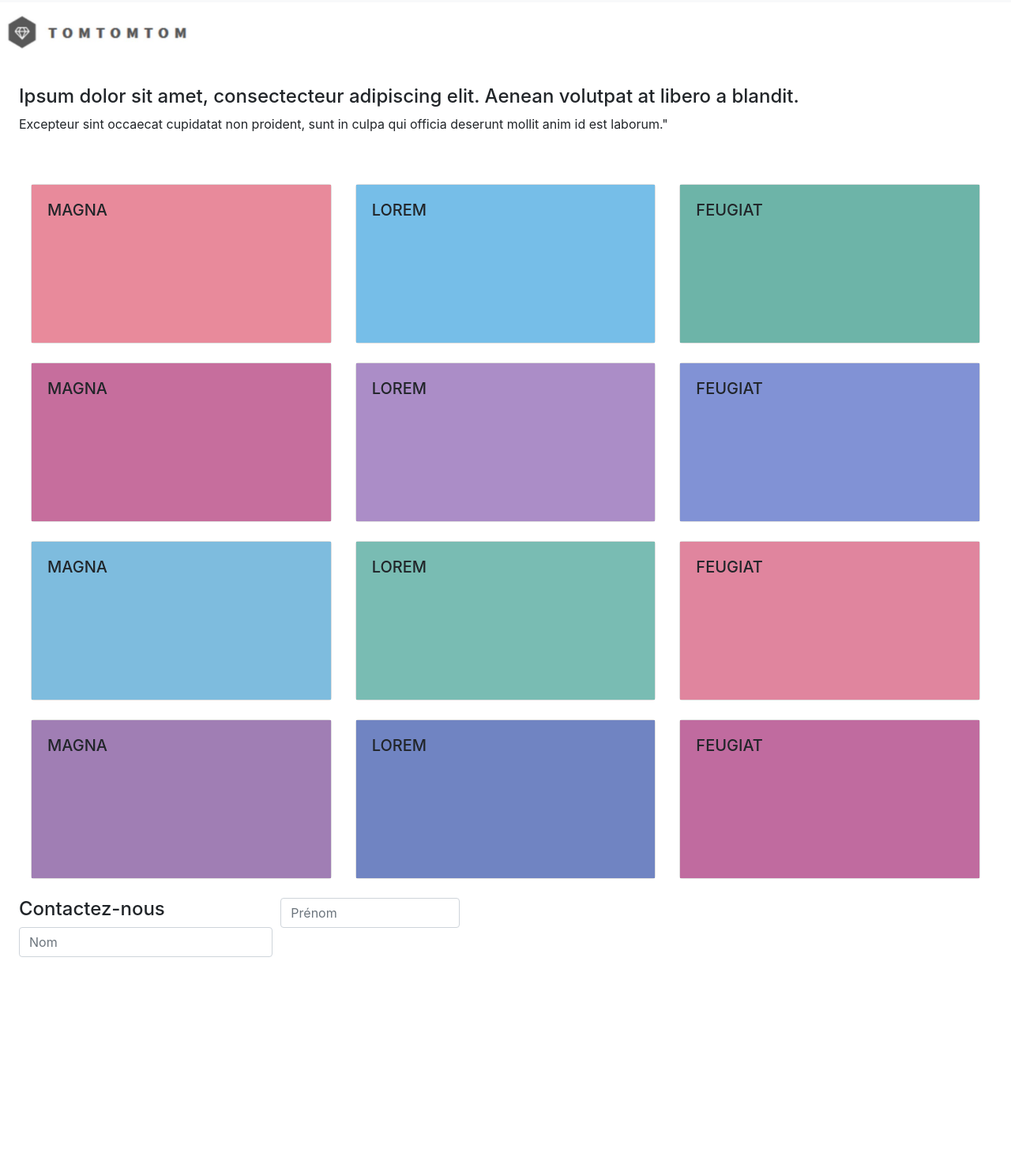
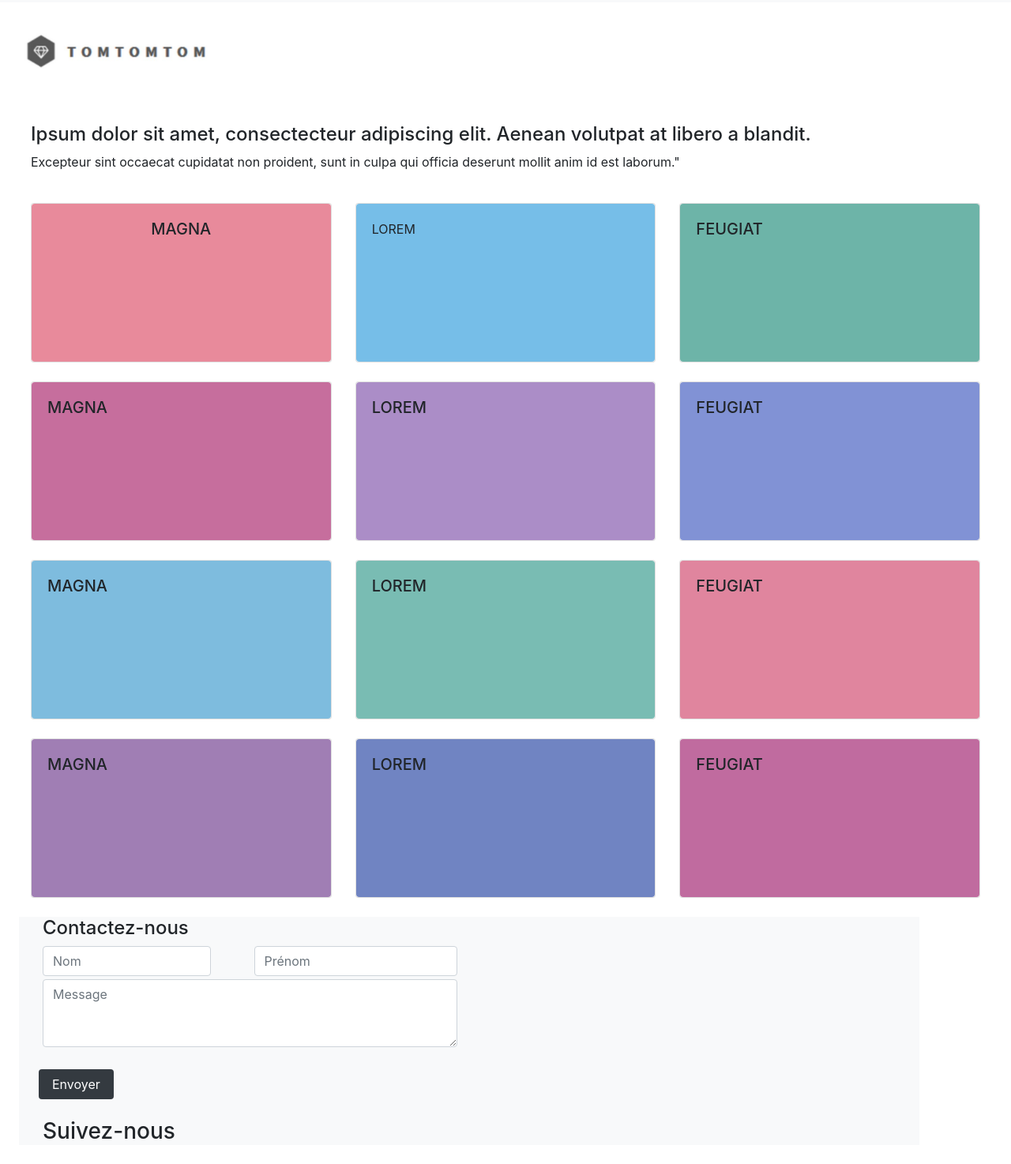
Before and after one commit to oriaRia/speedcoding-18mai20, a plain HTML site: page index.html in a window 1280 px wide. Shown: the part 53-1527 px from the top of the page at 79% size. Before the commit the page ends 1289 px from the top, so only its background shows below. Drawn offline with nearby package versions, Linux system fonts and the light colour scheme.

Commit message:
version 2

```diff
--- a/assets/css/style.css
+++ b/assets/css/style.css
@@ -2,6 +2,7 @@
 text-align: center;
 width: 100%;
 height: 200px;
+border-radius: 1px;
 
 }
 
@@ -15,7 +16,7 @@ height: 200px;
     height: 200px;
 }
 #center1 {
-
+    vertical-align: middle;
 }
 #right1 {
 
--- a/index.html
+++ b/index.html
@@ -7,7 +7,7 @@
     <link rel="stylesheet" href="https://stackpath.bootstrapcdn.com/bootstrap/4.5.0/css/bootstrap.min.css" integrity="sha384-9aIt2nRpC12Uk9gS9baDl411NQApFmC26EwAOH8WgZl5MYYxFfc+NcPb1dKGj7Sk" crossorigin="anonymous">
 </head>
 <body>
-    <div class="pos-f-t">
+    <div class="pos-f-t sticky-top">
         <div class="collapse" id="navbarToggleExternalContent">
           <div class="bg-light p-4">
             <h5 class="text-dark h4">Collapsed content</h5>
@@ -15,15 +15,15 @@
           </div>
         </div>
         <nav class="navbar navbar-light bg-light">
-          <button class="navbar-toggler" type="button" data-toggle="collapse" data-target="#navbarToggleExternalContent" aria-controls="navbarToggleExternalContent" aria-expanded="false" aria-label="Toggle navigation">
+          <button class="navbar-toggler";" type="button" data-toggle="collapse" data-target="#navbarToggleExternalContent" aria-controls="navbarToggleExternalContent" aria-expanded="false" aria-label="Toggle navigation">
             <span class="navbar-toggler-icon"></span>
           </button>
         </nav>
       </div>
-      <img src="assets/img/logo.jpg" alt="log TomTomTOm" width="20%">
-      <div class="row">
+      <img src="assets/img/logo.jpg" alt="log TomTomTOm" width="20%" class="logo m-4">
+      <div class="row m-4">
 
-          <div class="col m-4">
+          <div class="col">
             <h4>Ipsum dolor sit amet, consectecteur adipiscing elit. Aenean volutpat at libero a blandit. </h4>
             <p>Excepteur sint occaecat cupidatat non proident, sunt in culpa qui officia deserunt mollit anim id est laborum."</p>
           </div>
@@ -31,17 +31,20 @@
 
     <div class="card-deck m-4">
   <div class="card">
-    <div class="card-body" id="left1" style="background-color:#e88a9b; width: auto; height: 200px;">
-      <h5 class="card-title">MAGNA</h5>
+    <div class="card-body rounded" id="left1" style="background-color:#e88a9b; width: auto; height: 200px;">
+      <div class="my-auto">
+          <h5 class="card-title text-center ">MAGNA</h5>
+      </div>
     </div>
   </div>
   <div class="card">
-    <div class="card-body" id="center1" style="background-color: #76bee8; width: auto; height: 200px;">
-      <h5 class="card-title">LOREM</h5>
+    <div class="card-body rounded rounded" id="center1" style="background-color: #76bee8; width: auto; height: 200px;">
+      <!-- <h5 class="card-title">LOREM</h5> -->
+      <span class="my-auto">LOREM</span>
     </div>
   </div>
   <div class="card">
-    <div class="card-body" id="right1" style="background-color:  #6db4a8; width: auto; height: 200px;">
+    <div class="card-body rounded" id="right1" style="background-color:  #6db4a8; width: auto; height: 200px;">
       <h5 class="card-title">FEUGIAT</h5>
     </div>
   </div>
@@ -49,17 +52,17 @@
 
 <div class="card-deck m-4">
     <div class="card">
-      <div class="card-body" id="left2" style="background-color:#c66e9d; width: auto; height: 200px;">
+      <div class="card-body rounded" id="left2" style="background-color:#c66e9d; width: auto; height: 200px;">
         <h5 class="card-title">MAGNA</h5>
       </div>
     </div>
     <div class="card">
-      <div class="card-body" id="center2" style="background-color: #ab8dc7; width: auto; height: 200px;">
+      <div class="card-body rounded" id="center2" style="background-color: #ab8dc7; width: auto; height: 200px;">
         <h5 class="card-title">LOREM</h5>
       </div>
     </div>
     <div class="card">
-      <div class="card-body" id="right2" style="background-color:  #8192d5; width: auto; height: 200px;">
+      <div class="card-body rounded" id="right2" style="background-color:  #8192d5; width: auto; height: 200px;">
         <h5 class="card-title">FEUGIAT</h5>
       </div>
     </div>
@@ -68,17 +71,17 @@
 
   <div class="card-deck m-4">
     <div class="card">
-      <div class="card-body" id="left3" style="background-color:#7ebcde; width: auto; height: 200px;">
+      <div class="card-body rounded" id="left3" style="background-color:#7ebcde; width: auto; height: 200px;">
         <h5 class="card-title">MAGNA</h5>
       </div>
     </div>
     <div class="card">
-      <div class="card-body" id="center3" style="background-color: #79bcb3; width: auto; height: 200px;">
+      <div class="card-body rounded" id="center3" style="background-color: #79bcb3; width: auto; height: 200px;">
         <h5 class="card-title">LOREM</h5>
       </div>
     </div>
     <div class="card">
-      <div class="card-body" id="right3" style="background-color:  #e0859e; width: auto; height: 200px;">
+      <div class="card-body rounded" id="right3" style="background-color:  #e0859e; width: auto; height: 200px;">
         <h5 class="card-title">FEUGIAT</h5>
       </div>
     </div>
@@ -86,37 +89,46 @@
 
   <div class="card-deck m-4">
     <div class="card">
-      <div class="card-body" id="left4" style="background-color:#a07eb4; width: auto; height: 200px;">
+      <div class="card-body rounded" id="left4" style="background-color:#a07eb4; width: auto; height: 200px;">
         <h5 class="card-title">MAGNA</h5>
       </div>
     </div>
     <div class="card">
-      <div class="card-body" id="center4" style="background-color: #7084c2; width: auto; height: 200px;">
+      <div class="card-body rounded" id="center4" style="background-color: #7084c2; width: auto; height: 200px;">
         <h5 class="card-title">LOREM</h5>
       </div>
     </div>
     <div class="card">
-      <div class="card-body" id="right4" style="background-color:  #c06b9f; width: auto; height: 200px;">
+      <div class="card-body rounded" id="right4" style="background-color:  #c06b9f; width: auto; height: 200px;">
         <h5 class="card-title">FEUGIAT</h5>
       </div>
     </div>
   </div>
 
-  <footer>
-  <div class="row m-4" >
-    <form>
-        <div class="form-row">
-          <div class="col-7">
-              <h4>Contactez-nous</h4>
+  <footer class="container m-4 bg-light">
+      <div class="col-6">
+        <form>
+        <h4>Contactez-nous</h4>
+        <div class="form-row justify-content-between"">
+          <div class="col-5 form__group field mb-1" >
             <input type="text" class="form-control" placeholder="Nom">
           </div>
-          <div class="col">
+          <div class="col-6 form__group field mb-1">
             <input type="text" class="form-control" placeholder="Prénom">
           </div>
+          <div class="col-12 form__group field mb-1">
+            <textarea class="form-control" id="exampleFormControlTextarea1" rows="3" placeholder="Message"></textarea>
+        </div>
+        <button type="submit" class="btn bg-dark text-white btn-md px-3 my-4">Envoyer</button>
         </div>
       </form>
-      </div>
-  </div>
+
+     </div>
+    <div class="col-4">
+        <h3>Suivez-nous</h3>
+        <i class="fa fa-facebook"> </i>
+    </div>
+
 </footer>
 <script src="https://code.jquery.com/jquery-3.5.1.slim.min.js" integrity="sha384-DfXdz2htPH0lsSSs5nCTpuj/zy4C+OGpamoFVy38MVBnE+IbbVYUew+OrCXaRkfj" crossorigin="anonymous"></script>
 <script src="https://cdn.jsdelivr.net/npm/popper.js@1.16.0/dist/umd/popper.min.js" integrity="sha384-Q6E9RHvbIyZFJoft+2mJbHaEWldlvI9IOYy5n3zV9zzTtmI3UksdQRVvoxMfooAo" crossorigin="anonymous"></script>
```
